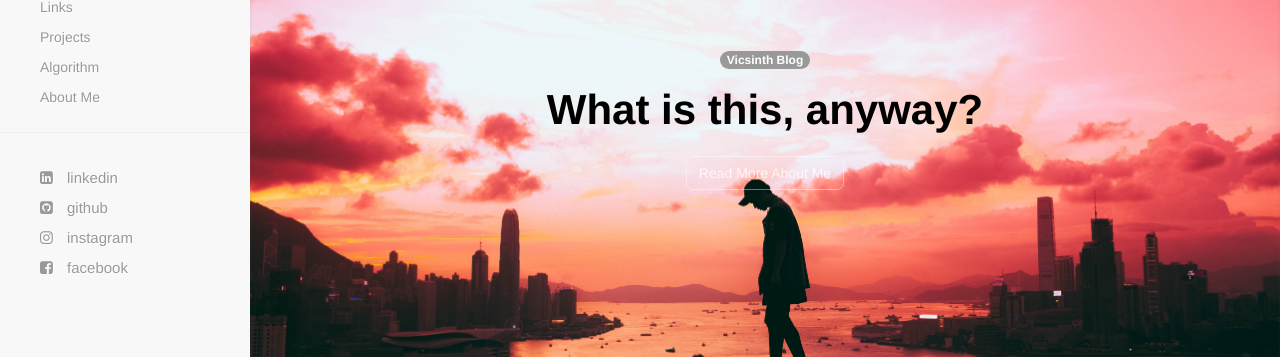
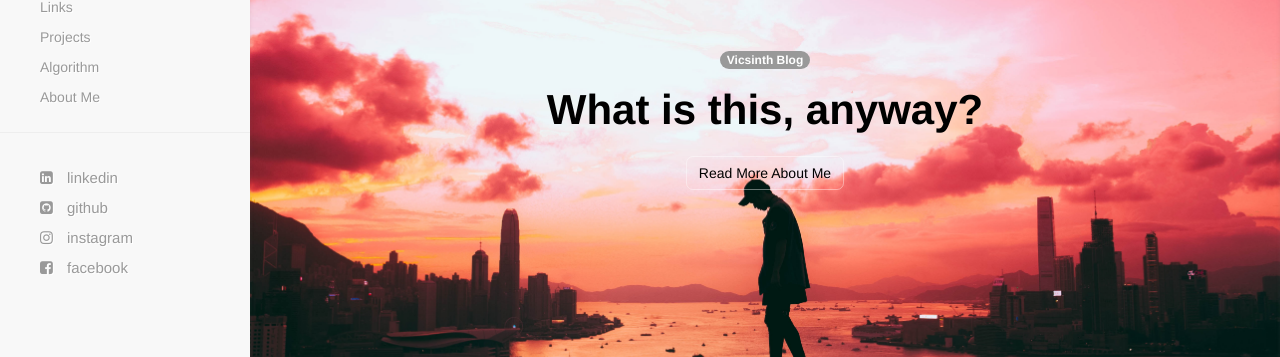
Before and after one commit to victoriagjh/victoriagjh.github.io, a Jekyll site: the page built from index.html, in a window 1280 px wide. Shown: the part 170-527 px from the top of the page. Built offline with Jekyll 4.4.1, drawn with Linux system fonts in a browser that asks for light colours; nearby versions of some CDN libraries.

Commit message:
Update hc.css

```diff
--- a/css/hc.css
+++ b/css/hc.css
@@ -356,7 +356,7 @@ pre
   border-radius:.5em;
   background-color:transparent;
   border:1px solid rgba(255,255,255,.4);
-  color:rgba(255,255,255,.8);
+  color:black;
   font-weight:200;
   font-family:"Helvetica Neue", helvetica, "Open Sans", sans-serif;
 }
```
